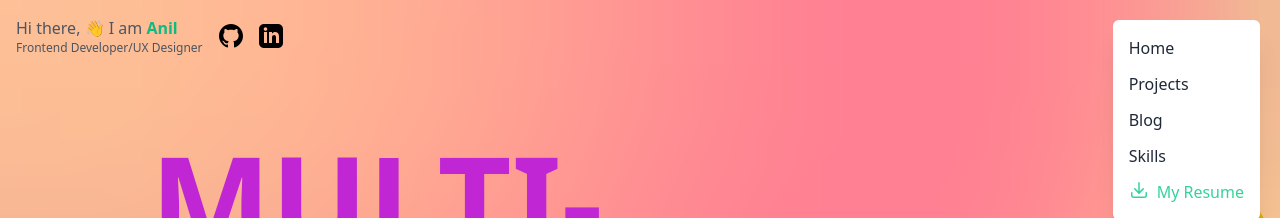
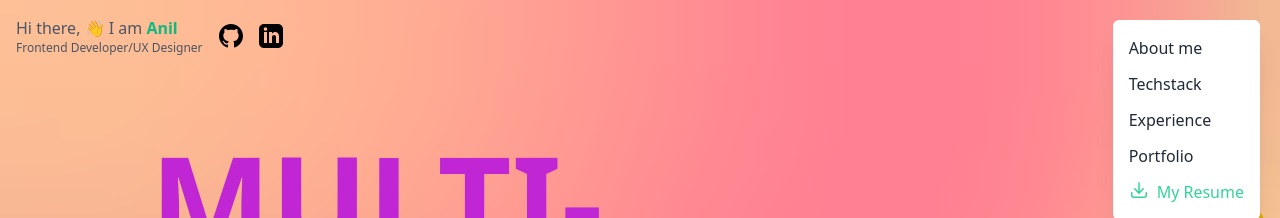
Before and after one commit to cursedxp/portfolio-site, a React (Vite) app: page / in a window 1280 px wide. Both pictures are taken after a click on the element 1228 px from the left and 52 px from the top of the page. Shown: the top 218 px of the page. Built offline with nearby package versions, Linux system fonts and the light colour scheme.

Commit message:
✨ (Header.jsx): update header menu items to improve user experience and provide more relevant options

```diff
--- a/src/components/Header/Header.jsx
+++ b/src/components/Header/Header.jsx
@@ -70,10 +70,10 @@ export default function Header() {
           {showMenu && (
             <div className=" bg-white p-4 rounded-md shadow-xl">
               <ul className="flex flex-col gap-3 text-gray-800">
-                <li>Home</li>
-                <li>Projects</li>
-                <li>Blog</li>
-                <li>Skills</li>
+                <li>About me</li>
+                <li>Techstack</li>
+                <li>Experience</li>
+                <li>Portfolio</li>
                 <li className="flex gap-2 rounded-md text-emerald-400">
                   <ArrowDownTrayIcon className="h-5 w-5 text-emerald-400" />
                   My Resume
```
